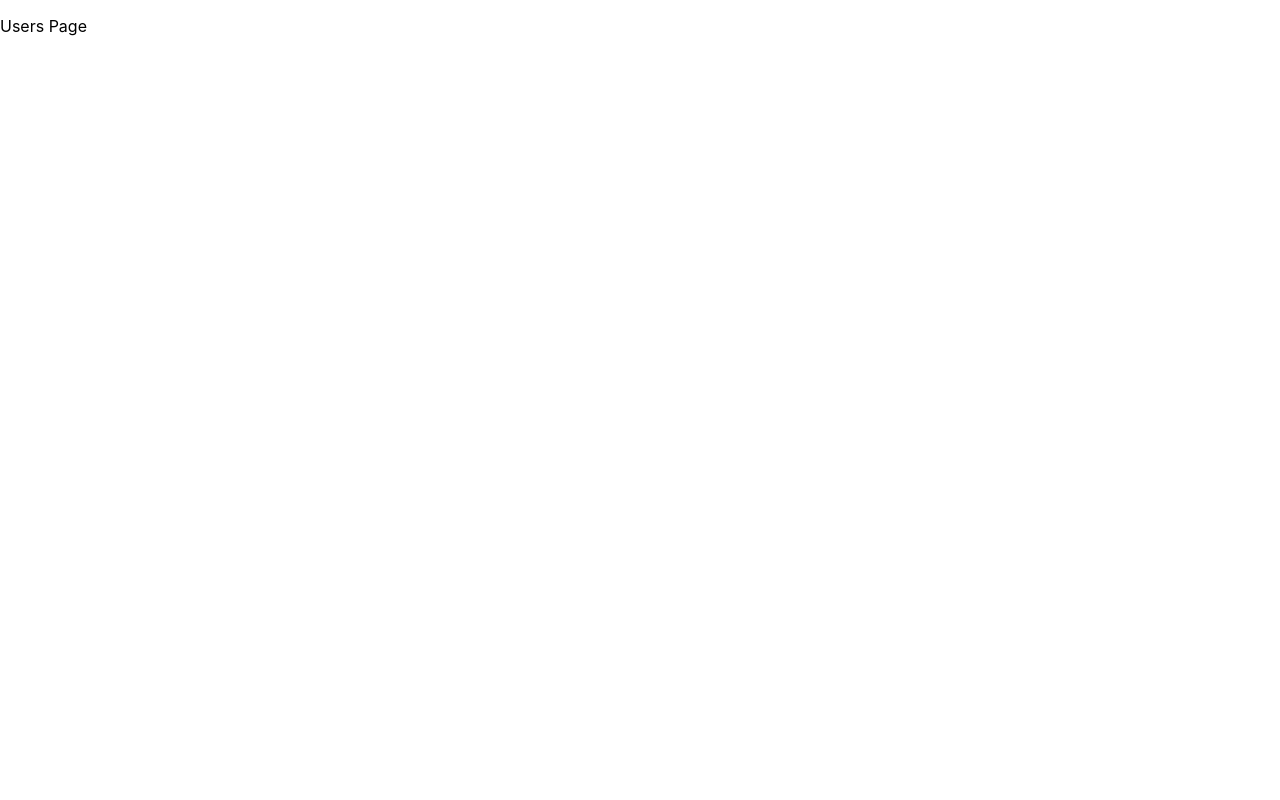
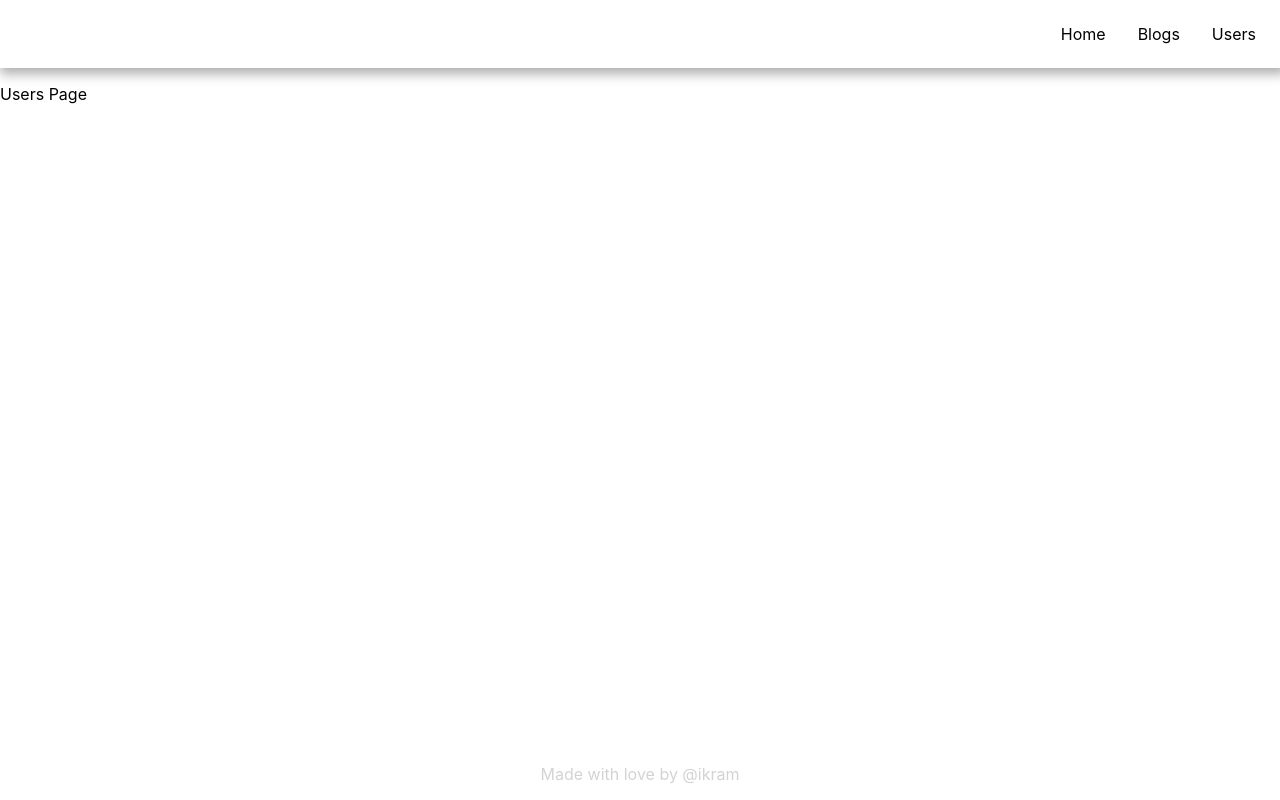
Before and after one commit to Ikram-Maulana/Code-explore, a Next.js app in the folder Next - PH/basic-nextjs/: page /users in a window 1280 px wide. Built offline with nearby package versions, Linux system fonts and the light colour scheme.

Commit message:
07: 🎨 Membuat Layout Page dan Custom Documents

```diff
--- a/Next - PH/basic-nextjs/components/Footer/index.js
+++ b/Next - PH/basic-nextjs/components/Footer/index.js
@@ -2,9 +2,9 @@ import styles from "./Footer.module.css";
 
 const Footer = () => {
   return (
-    <div>
+    <footer>
       <p className={styles.title}>Made with love by @ikram</p>
-    </div>
+    </footer>
   );
 };
 
--- /dev/null
+++ b/Next - PH/basic-nextjs/components/Layout/Layout.module.css
@@ -0,0 +1,9 @@
+.container {
+  height: 100%;
+  display: flex;
+  flex-direction: column;
+}
+
+.content {
+  flex: 1;
+}
--- /dev/null
+++ b/Next - PH/basic-nextjs/components/Layout/index.js
@@ -0,0 +1,20 @@
+import Head from "next/head";
+import Footer from "../Footer";
+import Header from "../Header";
+import styles from "./Layout.module.css";
+
+const Layout = (props) => {
+  return (
+    <div className={styles.container}>
+      <Head>
+        <title>{props.title}</title>
+      </Head>
+
+      <Header />
+      <main className={styles.content}>{props.children}</main>
+      <Footer />
+    </div>
+  );
+};
+
+export default Layout;
--- a/Next - PH/basic-nextjs/pages/users/index.js
+++ b/Next - PH/basic-nextjs/pages/users/index.js
@@ -1,14 +1,11 @@
 import Head from "next/head";
+import Layout from "../../components/Layout";
 
 const index = () => {
   return (
-    <div>
-      <Head>
-        <title>Users Page</title>
-      </Head>
-
+    <Layout title="Users">
       <p>Users Page</p>
-    </div>
+    </Layout>
   );
 };
 
--- a/Next - PH/basic-nextjs/styles/globals.css
+++ b/Next - PH/basic-nextjs/styles/globals.css
@@ -6,6 +6,7 @@ body {
     Ubuntu, Cantarell, Fira Sans, Droid Sans, Helvetica Neue, sans-serif;
   max-width: 1400px;
   margin: auto;
+  height: 100%;
 }
 
 a {
@@ -17,6 +18,6 @@ a {
   box-sizing: border-box;
 }
 
-.title {
-  color: red;
+#__next {
+  height: 100%;
 }
```
Also changed, not shown: Next - PH/basic-nextjs/pages/_documents.js (added, +13 -0 lines), Next - PH/basic-nextjs/pages/blog.js (+3 -6 lines), Next - PH/basic-nextjs/pages/index.js (+3 -15 lines).
